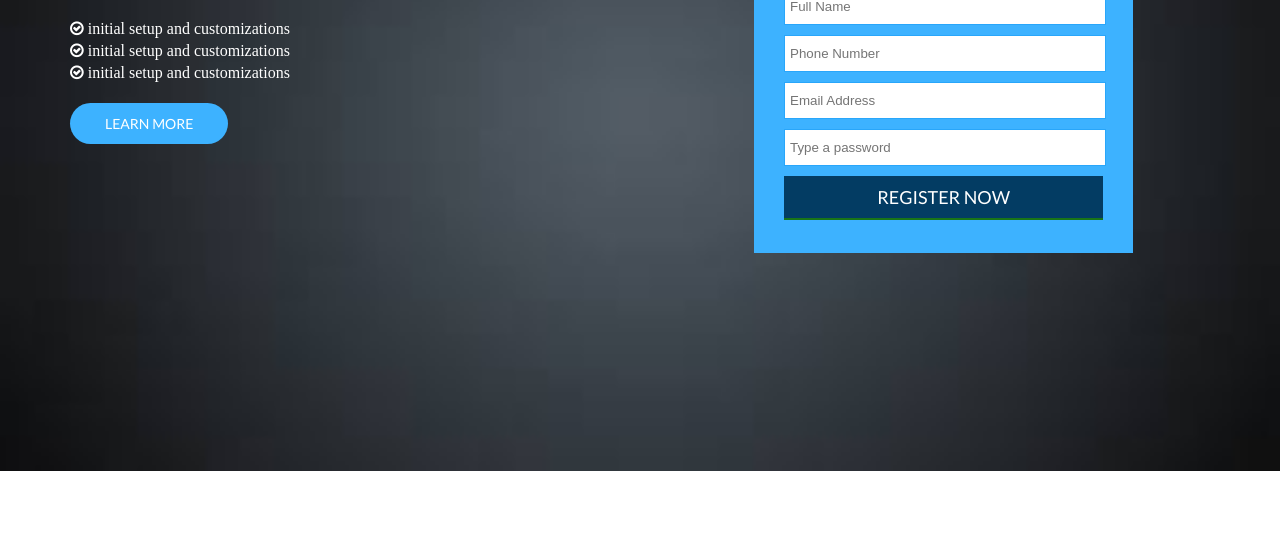
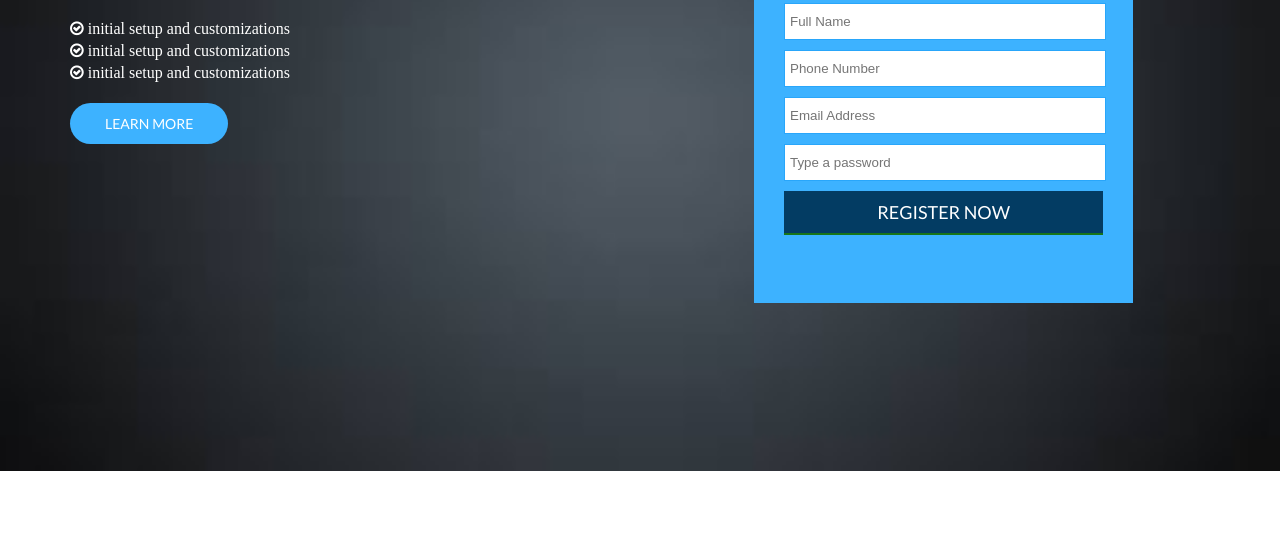
Before and after one commit to Nahidul-Islam-Rafi/class-test-1, a plain HTML site: page index.html in a window 1280 px wide. Shown: the part 248-800 px from the top of the page. Drawn offline with Linux system fonts and the light colour scheme.

Commit message:
Update style.css

```diff
--- a/css/style.css
+++ b/css/style.css
@@ -54,7 +54,8 @@ body{
 }
 .form-box{
     width: 70%;
-    padding: 35px 30px;
+    padding: 50px 30px;
+    padding-bottom: 70px;
     background-color: #3DB2FF;
 }
 .form-box h1{
```
